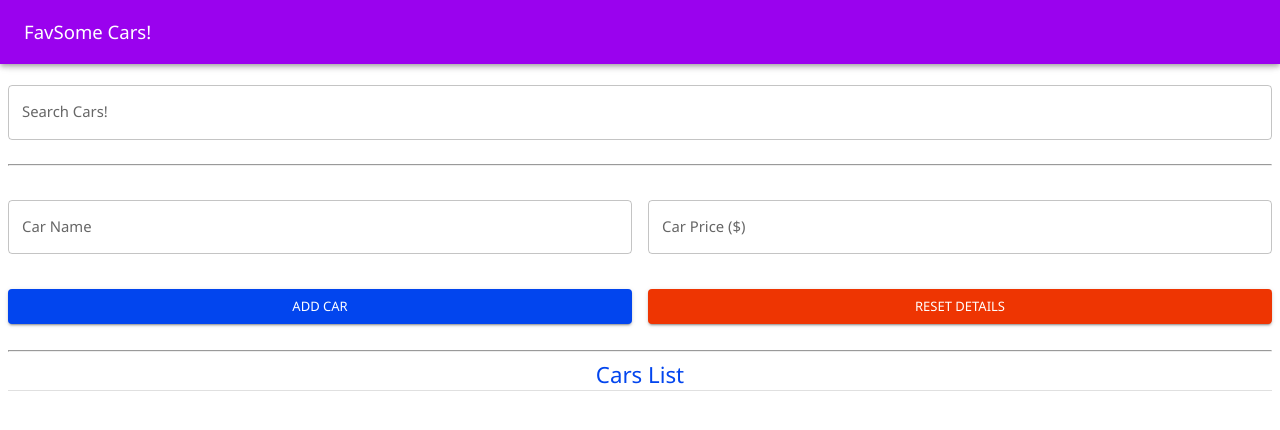
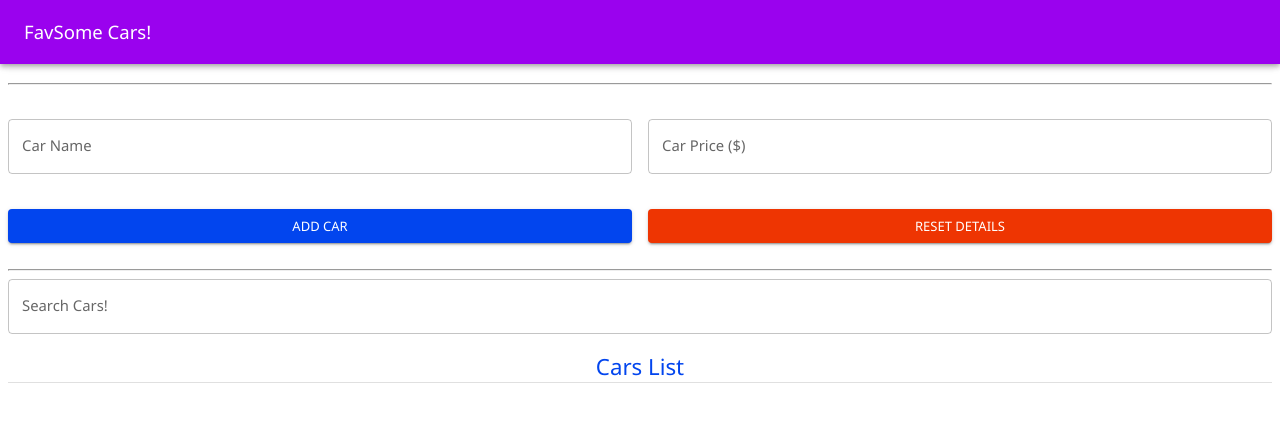
Before and after one commit to chandanch/favsome-carslist, a React (Create React App) app: page / in a window 1280 px wide. Shown: the top 430 px of the page. Built offline with nearby package versions, Linux system fonts and the light colour scheme.

Commit message:
move cars search to separate component

```diff
--- a/src/App.js
+++ b/src/App.js
@@ -4,6 +4,7 @@ import CarsList from './components/CarsList';
 import CarsForm from './components/cars-form/CarsForm';
 
 import './styles/App.css';
+import CarsSearch from './components/cars-search/CarsSearch';
 
 const App = () => {
 	return (
@@ -22,6 +23,8 @@ const App = () => {
 				<CarsForm />
 				<br />
 				<hr />
+				<CarsSearch />
+				<br />
 				<CarsList />
 			</div>
 		</div>
--- a/src/components/cars-form/CarsForm.jsx
+++ b/src/components/cars-form/CarsForm.jsx
@@ -2,7 +2,7 @@ import TextField from '@mui/material/TextField';
 import { useDispatch, useSelector } from 'react-redux';
 import Button from '@mui/material/Button';
 
-import { addCar, updateName, updatePrice, updateSearchTerm } from '../../store';
+import { addCar, updateName, updatePrice } from '../../store';
 import styles from './CarsForm.module.css';
 import { Grid } from '@mui/material';
 import { reset } from '../../store/slices/formSlice';
@@ -22,10 +22,6 @@ const CarsForm = () => {
 		return state.form;
 	});
 
-	const { searchTerm } = useSelector((state) => {
-		return state.favsomes.searchTerm;
-	});
-
 	const onFormSubmit = (event) => {
 		console.log('submit form	');
 		event.preventDefault();
@@ -33,26 +29,10 @@ const CarsForm = () => {
 		dispatch(addCar({ name, price }));
 	};
 
-	const onSearchTermChange = (event) => {
-		dispatch(updateSearchTerm(event.target.value));
-	};
-
 	return (
 		<div>
 			<form className={styles.carsForm} onSubmit={onFormSubmit}>
 				<Grid container spacing={2} alignItems='center'>
-					<Grid item xs={12}>
-						<TextField
-							id='name'
-							label='Search Cars!'
-							variant='outlined'
-							color='primary'
-							value={searchTerm}
-							onChange={onSearchTermChange}
-							className={styles.carsFormTextField}
-							fullWidth
-						/>
-					</Grid>
 					<Grid item xs={12}>
 						<hr />
 					</Grid>
--- /dev/null
+++ b/src/components/cars-search/CarsSearch.jsx
@@ -0,0 +1,37 @@
+import { Grid, TextField } from '@mui/material';
+import { useDispatch, useSelector } from 'react-redux';
+
+import { updateSearchTerm } from '../../store';
+
+const CarsSearch = () => {
+	const dispatch = useDispatch();
+
+	const { searchTerm } = useSelector((state) => {
+		return state.favsomes.searchTerm;
+	});
+
+	const onSearchTermChange = (event) => {
+		dispatch(updateSearchTerm(event.target.value));
+	};
+
+	return (
+		<div>
+			<Grid container spacing={2} alignItems='center'>
+				<Grid item xs={12}>
+					<TextField
+						id='name'
+						label='Search Cars!'
+						variant='outlined'
+						color='primary'
+						value={searchTerm}
+						type='search'
+						onChange={onSearchTermChange}
+						fullWidth
+					/>
+				</Grid>
+			</Grid>
+		</div>
+	);
+};
+
+export default CarsSearch;
```
